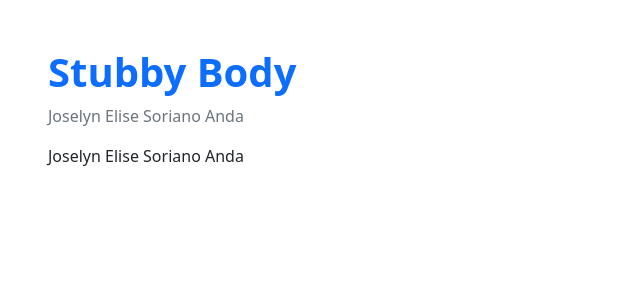
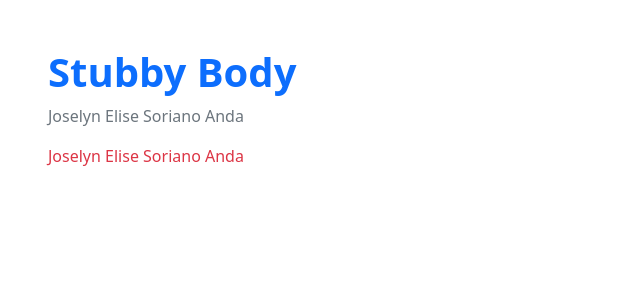
Before and after one commit to jesa06/andaflask, a Flask app: page /stub/ in a window 1280 px wide. Shown: the part 66-366 px from the top of the page, without its empty margins (0-640 px from the left). Run offline with Flask 2, Linux system fonts and the light colour scheme.

Commit message:
color red

```diff
--- a/templates/stub.html
+++ b/templates/stub.html
@@ -10,7 +10,7 @@
     <div class="px-5 py-5 mx-auto">
         <h1 class="text-primary"><strong>Stubby Body</strong></h1>
         <p class="text-secondary">Joselyn Elise Soriano Anda</p>
-        <p class="text-#FF0000">Joselyn Elise Soriano Anda</p>
+        <p class="text-danger">Joselyn Elise Soriano Anda</p>
     </div>
 {% endblock %}
 
```
